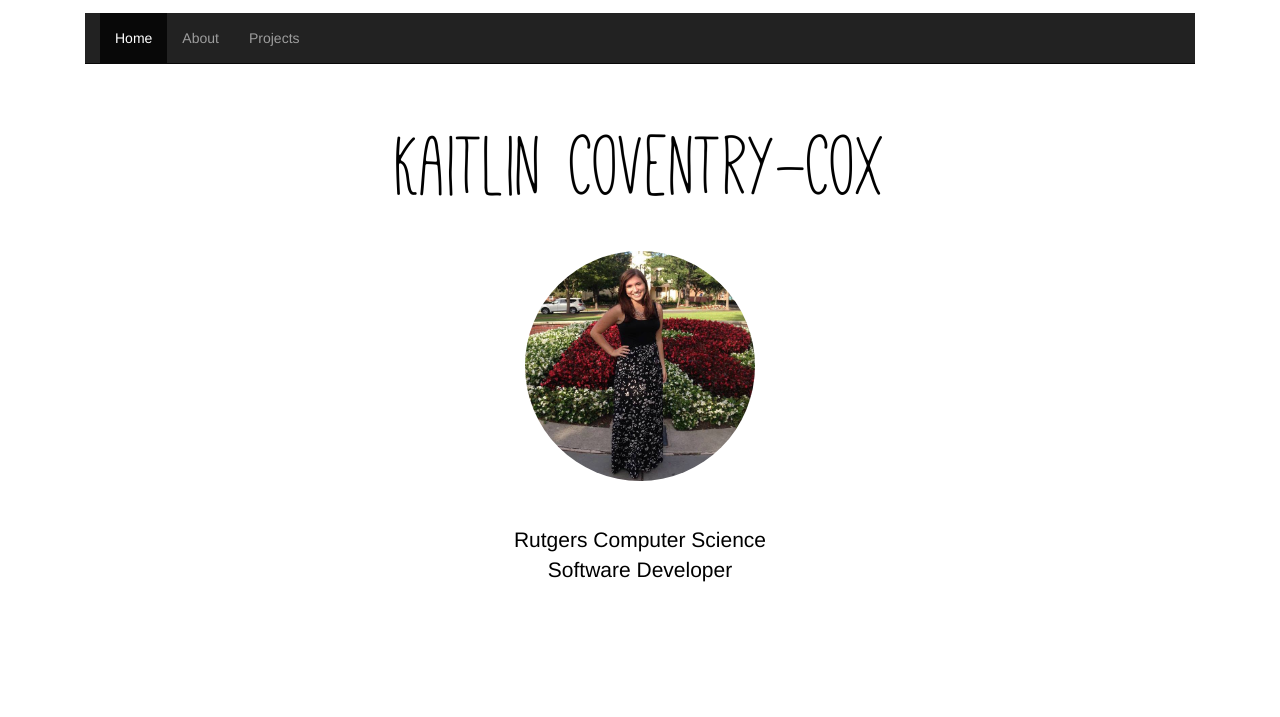
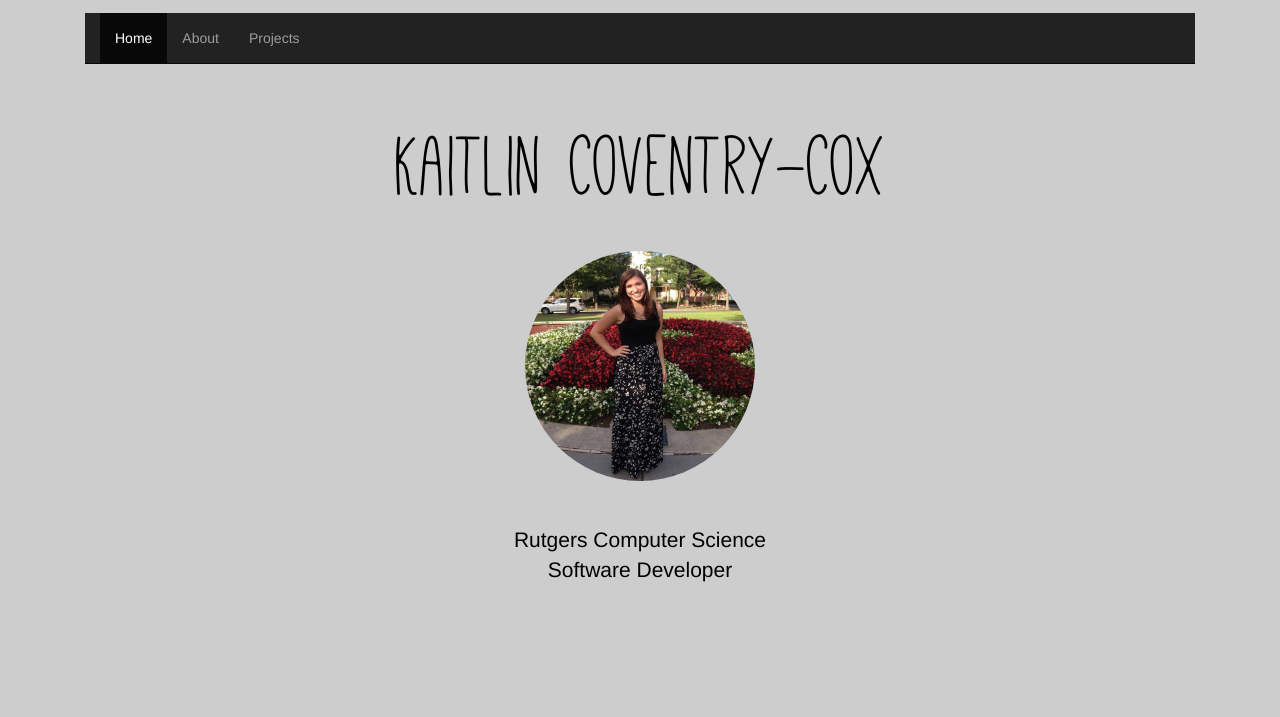
Before and after one commit to kaitcov/kaitcov.github.io, a website: page index.html in a window 1280 px wide. Shown: the top 717 px of the page. Drawn offline with nearby package versions, Linux system fonts and the light colour scheme.

Commit message:
Update app.css

```diff
--- a/css/app.css
+++ b/css/app.css
@@ -1,6 +1,6 @@
 body {
 	/*background: url('../img/space-wallpaper-5.jpg') no-repeat center center fixed; */
-	background-color: CDCDCD !important;
+	background-color: #CDCDCD !important;
 }
 
 .container{
```
